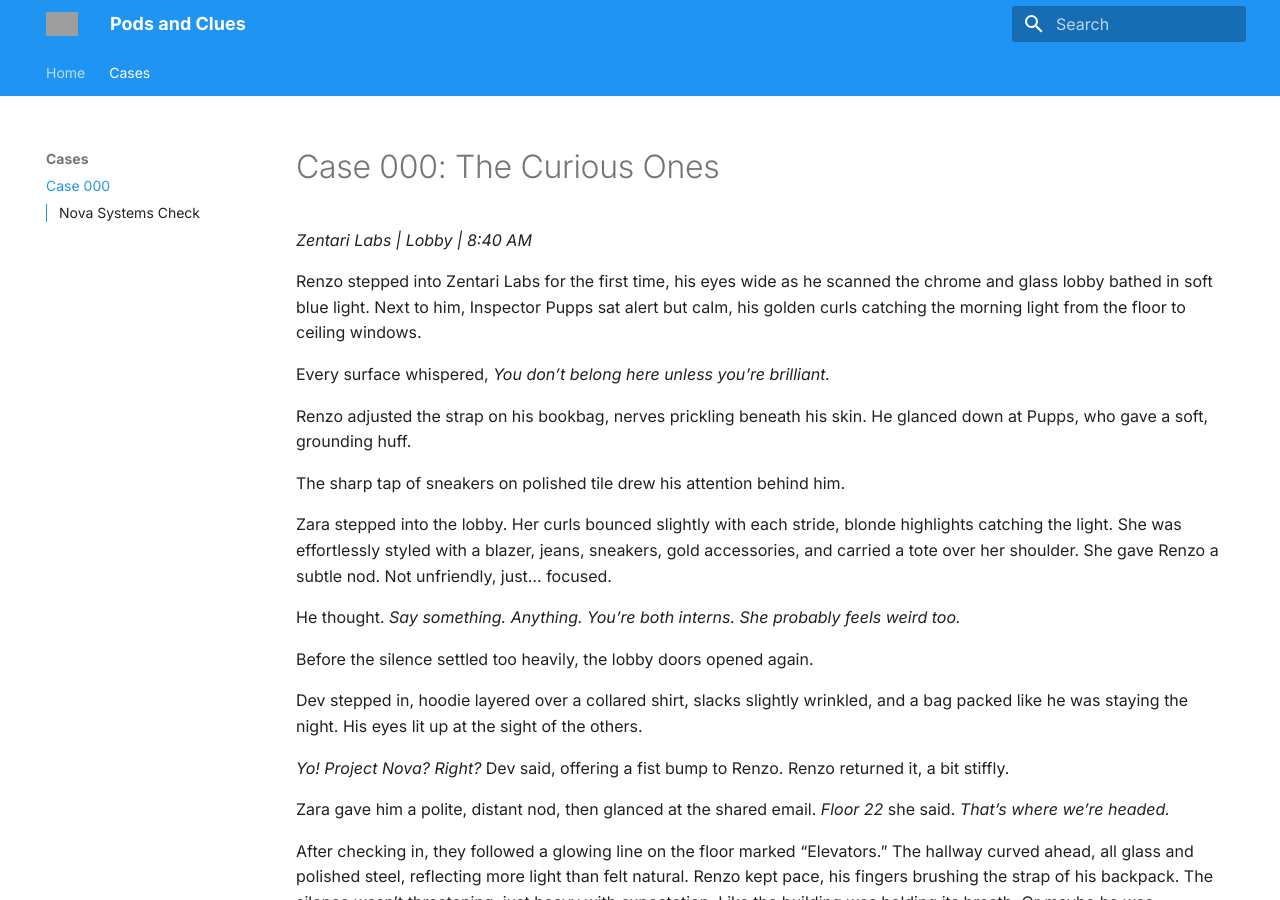
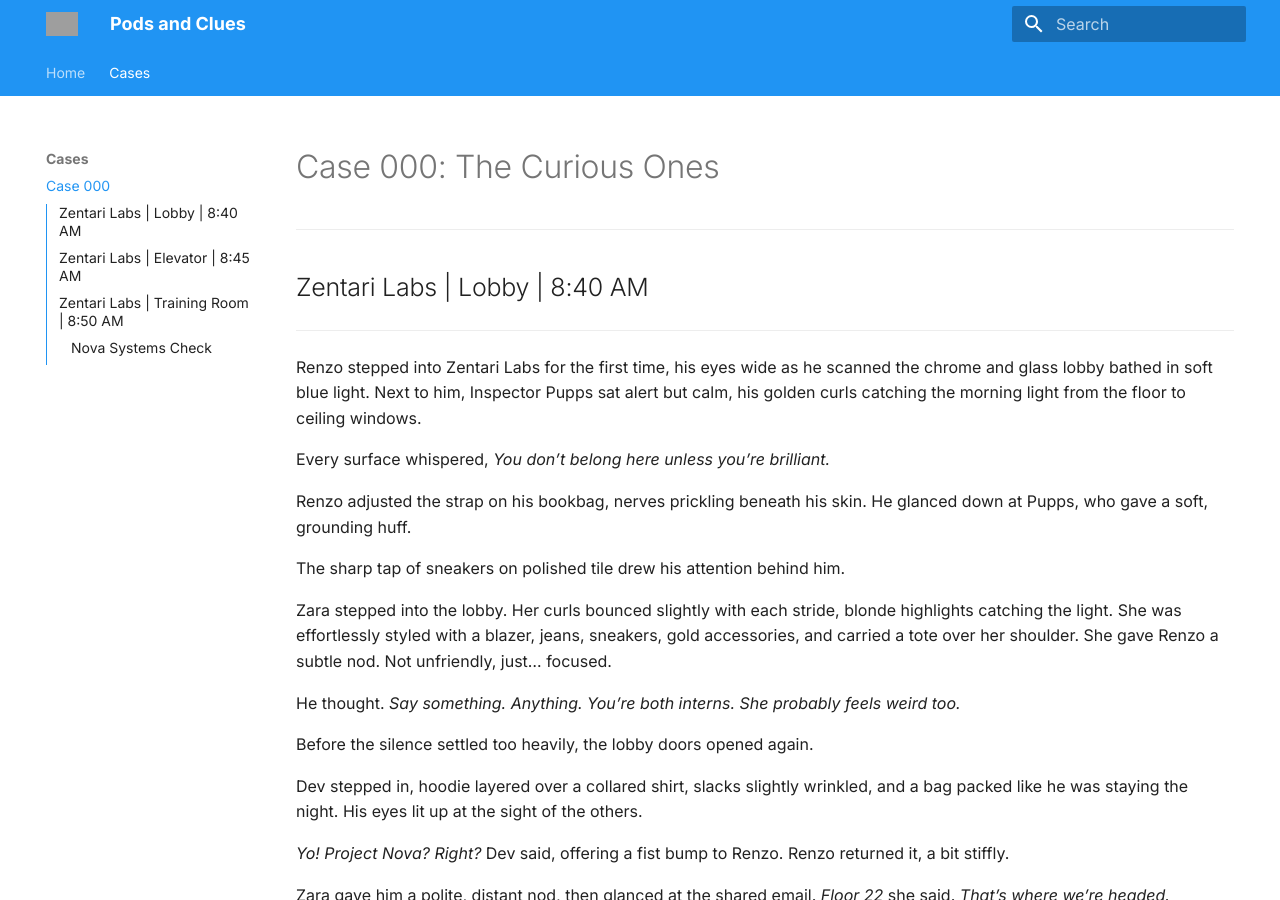
Before and after one commit to zentarilabs/pods-and-clues, an MkDocs documentation site: the page built from docs/cases/case-000.md, in a window 1280 px wide and 900 px high. Built offline with MkDocs 1.6.1 and Material for MkDocs 9.7.7, drawn with Linux system fonts in a browser that asks for light colours; nearby versions of some CDN libraries; grey boxes are pictures that could not be loaded.

Commit message:
style change case-000

```diff
--- a/docs/cases/case-000.md
+++ b/docs/cases/case-000.md
@@ -1,6 +1,10 @@
 # Case 000: The Curious Ones
 
-*Zentari Labs | Lobby | 8:40 AM*
+---
+
+## Zentari Labs | Lobby | 8:40 AM
+
+---
 
 Renzo stepped into Zentari Labs for the first time, his eyes wide as he scanned the chrome and glass lobby bathed in soft blue light. Next to him, Inspector Pupps sat alert but calm, his golden curls catching the morning light from the floor to ceiling windows.
 
@@ -24,7 +28,11 @@ Zara gave him a polite, distant nod, then glanced at the shared email. *Floor 22
 
 After checking in, they followed a glowing line on the floor marked “Elevators.” The hallway curved ahead, all glass and polished steel, reflecting more light than felt natural. Renzo kept pace, his fingers brushing the strap of his backpack. The silence wasn’t threatening, just heavy with expectation. Like the building was holding its breath. Or maybe he was.
 
-*Zentari Labs | Elevator | 8:45 AM*
+---
+
+## Zentari Labs | Elevator | 8:45 AM
+
+---
 
 Zara stepped forward and tapped the number 22. The touchscreen lit up, a glowing blue ring swirling around it as the trio entered and the doors slid shut.
 
@@ -36,7 +44,11 @@ Dev leaned forward, eyes scanning the glowing panel. *Crazy, right? Out of every
 
 The elevator chimed. Floor 22.
 
-*Zentari Labs | Training Room | 8:50 AM*
+---
+
+## Zentari Labs | Training Room | 8:50 AM
+
+---
 
 As the doors slid open, a glowing hallway stretched out, white walls, blue floor lights pulsing gently. A single line of text glowed near the floor:
 
```
